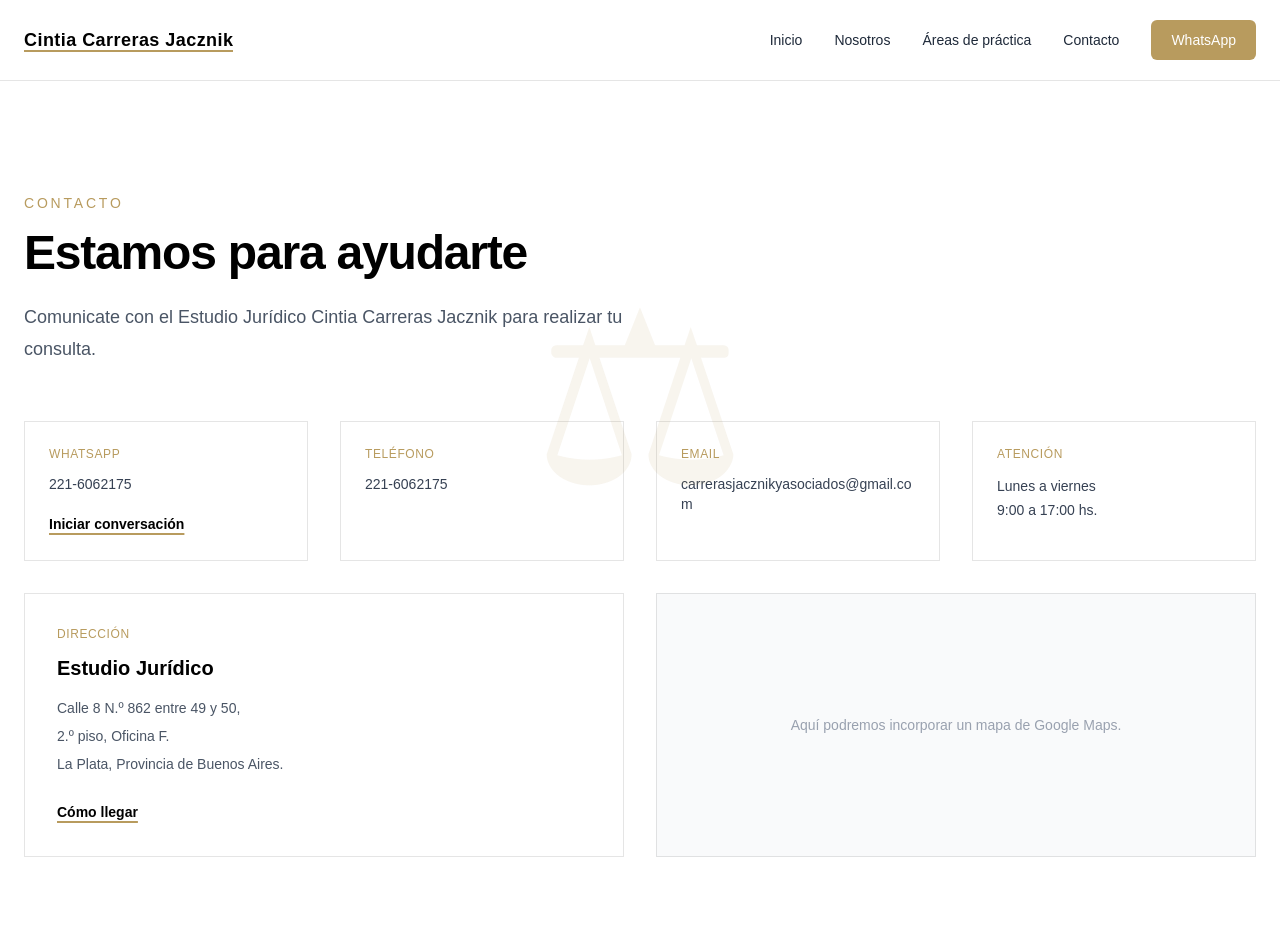
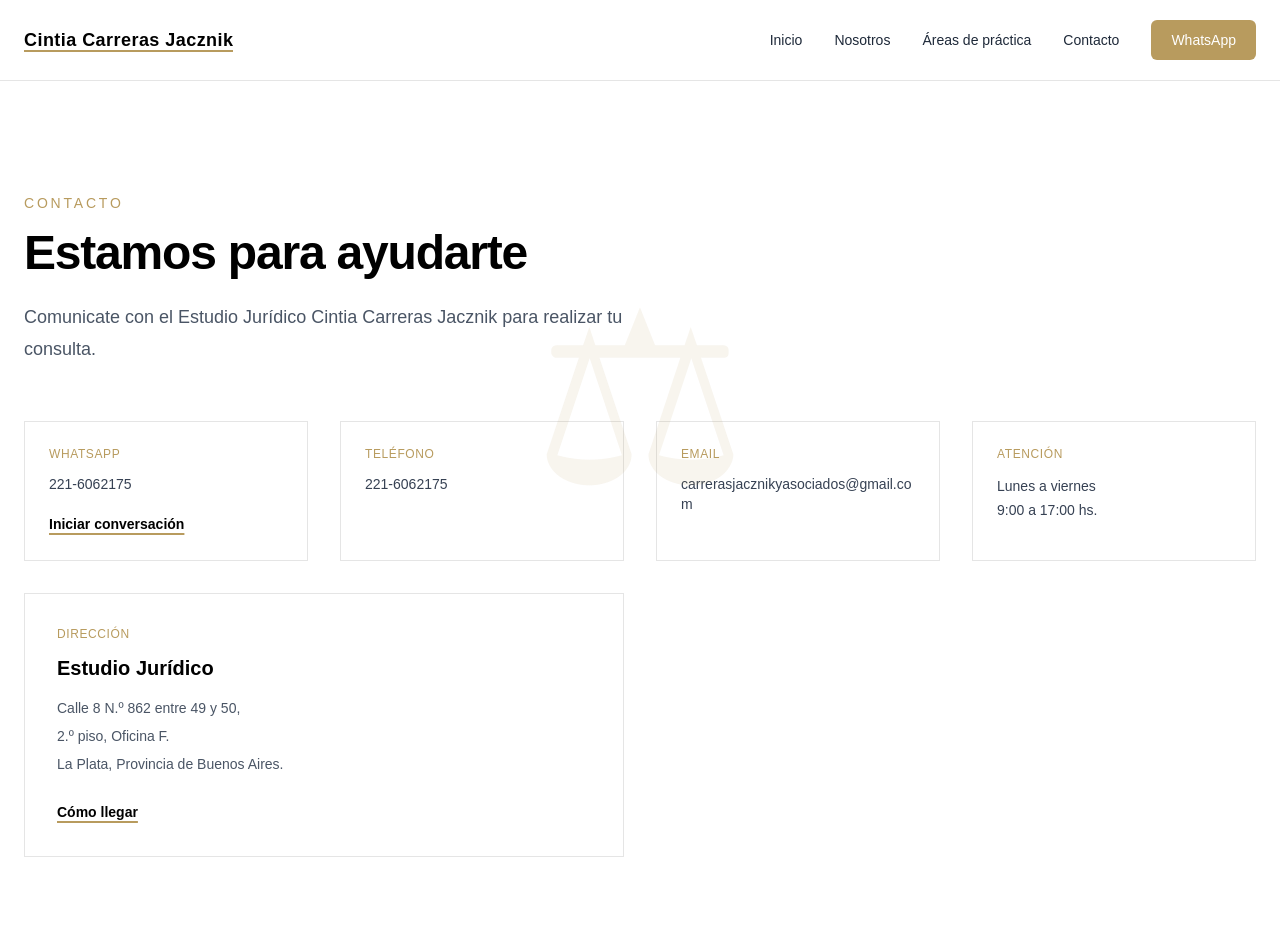
Before and after one commit to juancivardi/estudio-juridico-cintia-carreras, a Next.js app: page /contacto in a window 1280 px wide. Shown: the top 952 px of the page. Built offline with nearby package versions, Linux system fonts and the light colour scheme.

Commit message:
Delete the future google maps map

```diff
--- a/app/contacto/page.tsx
+++ b/app/contacto/page.tsx
@@ -108,12 +108,6 @@
               </a>
             </div>
 
-            <div className="flex min-h-64 items-center justify-center border border-black/10 bg-gray-50 p-8">
-              <p className="text-center text-sm text-gray-400">
-                Aquí podremos incorporar un mapa de Google Maps.
-              </p>
-            </div>
-
           </div>
 
         </div>
```
